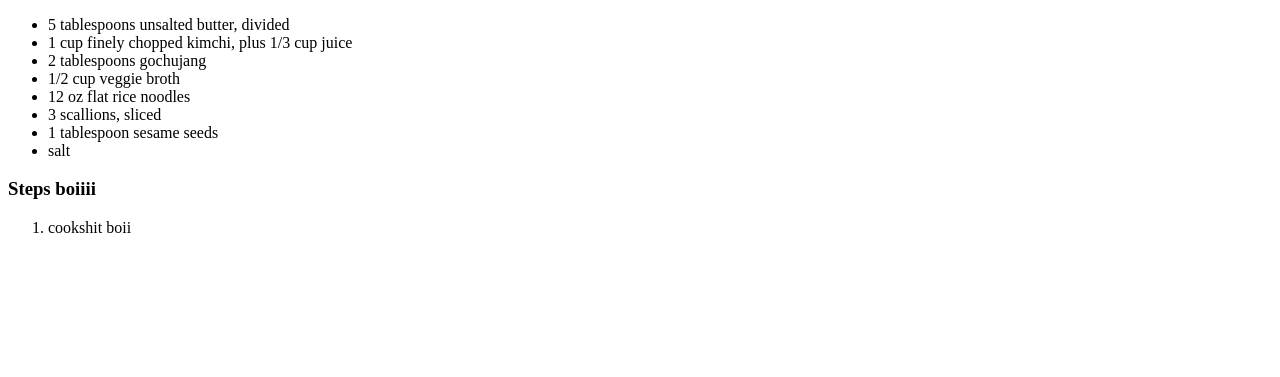
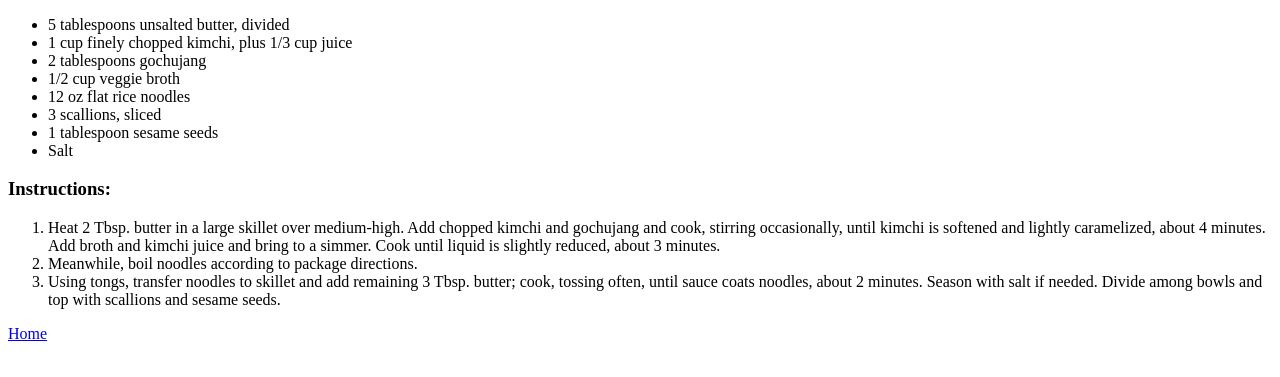
Before and after one commit to HatesthisGame/odin-recipies, a plain HTML site: page recipes/kcnoods.html in a window 1280 px wide. Shown: the part 379-756 px from the top of the page. Drawn offline with Linux system fonts and the light colour scheme.

Commit message:
created pasta html. updated all others added back buttons and fixed images

```diff
--- a/recipes/kcnoods.html
+++ b/recipes/kcnoods.html
@@ -28,12 +28,18 @@
             <li>12 oz flat rice noodles</li>
             <li>3 scallions, sliced</li>
             <li>1 tablespoon sesame seeds</li>
-            <li>salt</li>
+            <li>Salt</li>
         </ul>
-        <h3>Steps boiiii</h3>
+        <h3>Instructions:</h3>
         <ol>
-            <li>cookshit boii</li>
+            <li>Heat 2 Tbsp. butter in a large skillet over medium-high. Add chopped kimchi and gochujang and cook, stirring occasionally, until kimchi is
+                softened and lightly caramelized, about 4 minutes. Add broth and kimchi juice and bring to a simmer. Cook until liquid is slightly reduced,
+                about 3 minutes.</li>
+            <li>Meanwhile, boil noodles according to package directions.</li>
+            <li>Using tongs, transfer noodles to skillet and add remaining 3 Tbsp. butter; cook, tossing often, until sauce coats noodles, about 2 minutes.
+                Season with salt if needed. Divide among bowls and top with scallions and sesame seeds.</li>
         </ol>
+        <p> <a href="../index.html">Home</a></p>
     </body>
 
 </html>
```
Also changed, not shown: index.html (+5 -1 lines), recipes/haluski.html (+4 -3 lines).
